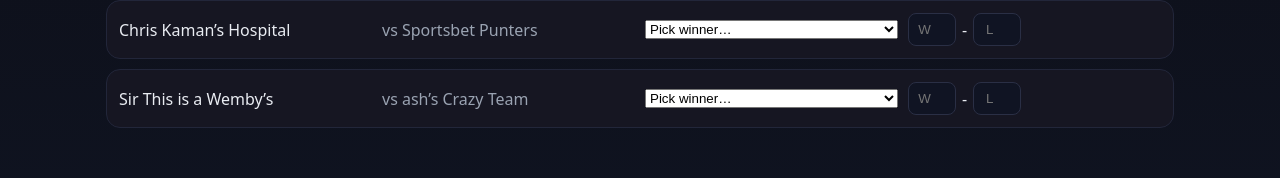
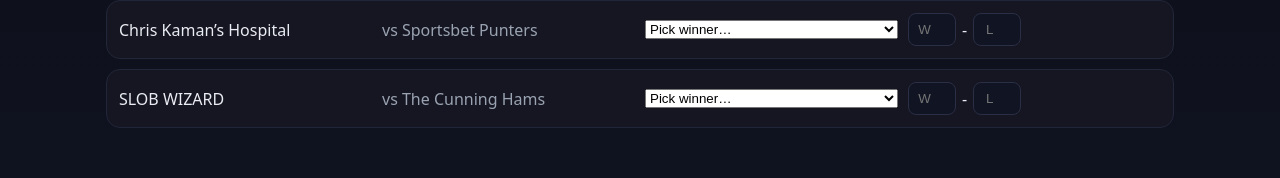
Before and after one commit to leethjames/Malik-Beasley-Basement-Picks, a plain HTML site: page index.html in a window 1280 px wide. Shown: the part 520-698 px from the top of the page. Drawn offline with Linux system fonts and the light colour scheme.

Commit message:
Update index.html

```diff
--- a/index.html
+++ b/index.html
@@ -92,51 +92,51 @@
     ["Tyrese’s Pieces","The Delly Lamas"],
     ["Balling Harri","Bilwaukee Mucks"],
     ["Chris Kaman’s Hospital","Sportsbet Punters"],
-    ["Sir This is a Wemby’s","ash’s Crazy Team"],
+    ["SLOB WIZARD","The Cunning Hams"],
   ]},
   { round: 2,  games: [
     ["Tingus Pingus","The Dell-Apacas"],
     ["Launceston Pasty Bois","The Delly Lamas"],
     ["Premium Tyrese’s Pieces","Bilwaukee Mucks"],
     ["Tyrese’s Pieces","Sportsbet Punters"],
-    ["Balling Harri","ash’s Crazy Team"],
-    ["Chris Kaman’s Hospital","Sir This is a Wemby’s"],
+    ["Balling Harri","The Cunning Hams"],
+    ["Chris Kaman’s Hospital","SLOB WIZARD"],
   ]},
   { round: 3, label:"RIVALRY WEEK", games: [
     ["Tingus Pingus","The Delly Lamas"],
     ["The Dell-Apacas","Bilwaukee Mucks"],
     ["Launceston Pasty Bois","Sportsbet Punters"],
-    ["Premium Tyrese’s Pieces","ash’s Crazy Team"],
-    ["Tyrese’s Pieces","Sir This is a Wemby’s"],
+    ["Premium Tyrese’s Pieces","The Cunning Hams"],
+    ["Tyrese’s Pieces","SLOB WIZARD"],
     ["Balling Harri","Chris Kaman’s Hospital"],
   ]},
   { round: 4,  games: [
     ["Tingus Pingus","Bilwaukee Mucks"],
     ["The Delly Lamas","Sportsbet Punters"],
-    ["The Dell-Apacas","ash’s Crazy Team"],
-    ["Launceston Pasty Bois","Sir This is a Wemby’s"],
+    ["The Dell-Apacas","The Cunning Hams"],
+    ["Launceston Pasty Bois","SLOB WIZARD"],
     ["Premium Tyrese’s Pieces","Chris Kaman’s Hospital"],
     ["Tyrese’s Pieces","Balling Harri"],
   ]},
   { round: 5,  games: [
     ["Tingus Pingus","Sportsbet Punters"],
-    ["Bilwaukee Mucks","ash’s Crazy Team"],
-    ["The Delly Lamas","Sir This is a Wemby’s"],
+    ["Bilwaukee Mucks","The Cunning Hams"],
+    ["The Delly Lamas","SLOB WIZARD"],
     ["The Dell-Apacas","Chris Kaman’s Hospital"],
     ["Launceston Pasty Bois","Balling Harri"],
     ["Premium Tyrese’s Pieces","Tyrese’s Pieces"],
   ]},
   { round: 6,  games: [
-    ["Tingus Pingus","ash’s Crazy Team"],
-    ["Sportsbet Punters","Sir This is a Wemby’s"],
+    ["Tingus Pingus","The Cunning Hams"],
+    ["Sportsbet Punters","SLOB WIZARD"],
     ["Bilwaukee Mucks","Chris Kaman’s Hospital"],
     ["The Delly Lamas","Balling Harri"],
     ["The Dell-Apacas","Tyrese’s Pieces"],
     ["Launceston Pasty Bois","Premium Tyrese’s Pieces"],
   ]},
   { round: 7,  games: [
-    ["Tingus Pingus","Sir This is a Wemby’s"],
-    ["ash’s Crazy Team","Chris Kaman’s Hospital"],
+    ["Tingus Pingus","SLOB WIZARD"],
+    ["The Cunning Hams","Chris Kaman’s Hospital"],
     ["Sportsbet Punters","Balling Harri"],
     ["Bilwaukee Mucks","Tyrese’s Pieces"],
     ["The Delly Lamas","Premium Tyrese’s Pieces"],
@@ -144,8 +144,8 @@
   ]},
   { round: 8,  games: [
     ["Tingus Pingus","Chris Kaman’s Hospital"],
-    ["Sir This is a Wemby’s","Balling Harri"],
-    ["ash’s Crazy Team","Tyrese’s Pieces"],
+    ["SLOB WIZARD","Balling Harri"],
+    ["The Cunning Hams","Tyrese’s Pieces"],
     ["Sportsbet Punters","Premium Tyrese’s Pieces"],
     ["Bilwaukee Mucks","Launceston Pasty Bois"],
     ["The Delly Lamas","The Dell-Apacas"],
@@ -153,8 +153,8 @@
   { round: 9,  games: [
     ["Tingus Pingus","Balling Harri"],
     ["Chris Kaman’s Hospital","Tyrese’s Pieces"],
-    ["Sir This is a Wemby’s","Premium Tyrese’s Pieces"],
-    ["ash’s Crazy Team","Launceston Pasty Bois"],
+    ["SLOB WIZARD","Premium Tyrese’s Pieces"],
+    ["The Cunning Hams","Launceston Pasty Bois"],
     ["Sportsbet Punters","The Dell-Apacas"],
     ["Bilwaukee Mucks","The Delly Lamas"],
   ]},
@@ -162,8 +162,8 @@
     ["Tingus Pingus","Tyrese’s Pieces"],
     ["Balling Harri","Premium Tyrese’s Pieces"],
     ["Chris Kaman’s Hospital","Launceston Pasty Bois"],
-    ["Sir This is a Wemby’s","The Dell-Apacas"],
-    ["ash’s Crazy Team","The Delly Lamas"],
+    ["SLOB WIZARD","The Dell-Apacas"],
+    ["The Cunning Hams","The Delly Lamas"],
     ["Sportsbet Punters","Bilwaukee Mucks"],
   ]},
   { round:11, games: [
@@ -171,8 +171,8 @@
     ["Tyrese’s Pieces","Launceston Pasty Bois"],
     ["Balling Harri","The Dell-Apacas"],
     ["Chris Kaman’s Hospital","The Delly Lamas"],
-    ["Sir This is a Wemby’s","Bilwaukee Mucks"],
-    ["ash’s Crazy Team","Sportsbet Punters"],
+    ["SLOB WIZARD","Bilwaukee Mucks"],
+    ["The Cunning Hams","Sportsbet Punters"],
   ]},
   { round:12, games: [
     ["Tingus Pingus","Launceston Pasty Bois"],
@@ -180,51 +180,51 @@
     ["Tyrese’s Pieces","The Delly Lamas"],
     ["Balling Harri","Bilwaukee Mucks"],
     ["Chris Kaman’s Hospital","Sportsbet Punters"],
-    ["Sir This is a Wemby’s","ash’s Crazy Team"],
+    ["SLOB WIZARD","The Cunning Hams"],
   ]},
   { round:13, games: [
     ["Tingus Pingus","The Dell-Apacas"],
     ["Launceston Pasty Bois","The Delly Lamas"],
     ["Premium Tyrese’s Pieces","Bilwaukee Mucks"],
     ["Tyrese’s Pieces","Sportsbet Punters"],
-    ["Balling Harri","ash’s Crazy Team"],
-    ["Chris Kaman’s Hospital","Sir This is a Wemby’s"],
+    ["Balling Harri","The Cunning Hams"],
+    ["Chris Kaman’s Hospital","SLOB WIZARD"],
   ]},
   { round:14, games: [
     ["Tingus Pingus","The Delly Lamas"],
     ["The Dell-Apacas","Bilwaukee Mucks"],
     ["Launceston Pasty Bois","Sportsbet Punters"],
-    ["Premium Tyrese’s Pieces","ash’s Crazy Team"],
-    ["Tyrese’s Pieces","Sir This is a Wemby’s"],
+    ["Premium Tyrese’s Pieces","The Cunning Hams"],
+    ["Tyrese’s Pieces","SLOB WIZARD"],
     ["Balling Harri","Chris Kaman’s Hospital"],
   ]},
   { round:15, games: [
     ["Tingus Pingus","Bilwaukee Mucks"],
     ["The Delly Lamas","Sportsbet Punters"],
-    ["The Dell-Apacas","ash’s Crazy Team"],
-    ["Launceston Pasty Bois","Sir This is a Wemby’s"],
+    ["The Dell-Apacas","The Cunning Hams"],
+    ["Launceston Pasty Bois","SLOB WIZARD"],
     ["Premium Tyrese’s Pieces","Chris Kaman’s Hospital"],
     ["Tyrese’s Pieces","Balling Harri"],
   ]},
   { round:16, games: [
     ["Tingus Pingus","Sportsbet Punters"],
-    ["Bilwaukee Mucks","ash’s Crazy Team"],
-    ["The Delly Lamas","Sir This is a Wemby’s"],
+    ["Bilwaukee Mucks","The Cunning Hams"],
+    ["The Delly Lamas","SLOB WIZARD"],
     ["The Dell-Apacas","Chris Kaman’s Hospital"],
     ["Launceston Pasty Bois","Balling Harri"],
     ["Premium Tyrese’s Pieces","Tyrese’s Pieces"],
   ]},
   { round:17, games: [
-    ["Tingus Pingus","ash’s Crazy Team"],
-    ["Sportsbet Punters","Sir This is a Wemby’s"],
+    ["Tingus Pingus","The Cunning Hams"],
+    ["Sportsbet Punters","SLOB WIZARD"],
     ["Bilwaukee Mucks","Chris Kaman’s Hospital"],
     ["The Delly Lamas","Balling Harri"],
     ["The Dell-Apacas","Tyrese’s Pieces"],
     ["Launceston Pasty Bois","Premium Tyrese’s Pieces"],
   ]},
   { round:18, games: [
-    ["Tingus Pingus","Sir This is a Wemby’s"],
-    ["ash’s Crazy Team","Chris Kaman’s Hospital"],
+    ["Tingus Pingus","SLOB WIZARD"],
+    ["The Cunning Hams","Chris Kaman’s Hospital"],
     ["Sportsbet Punters","Balling Harri"],
     ["Bilwaukee Mucks","Tyrese’s Pieces"],
     ["The Delly Lamas","Premium Tyrese’s Pieces"],
```
